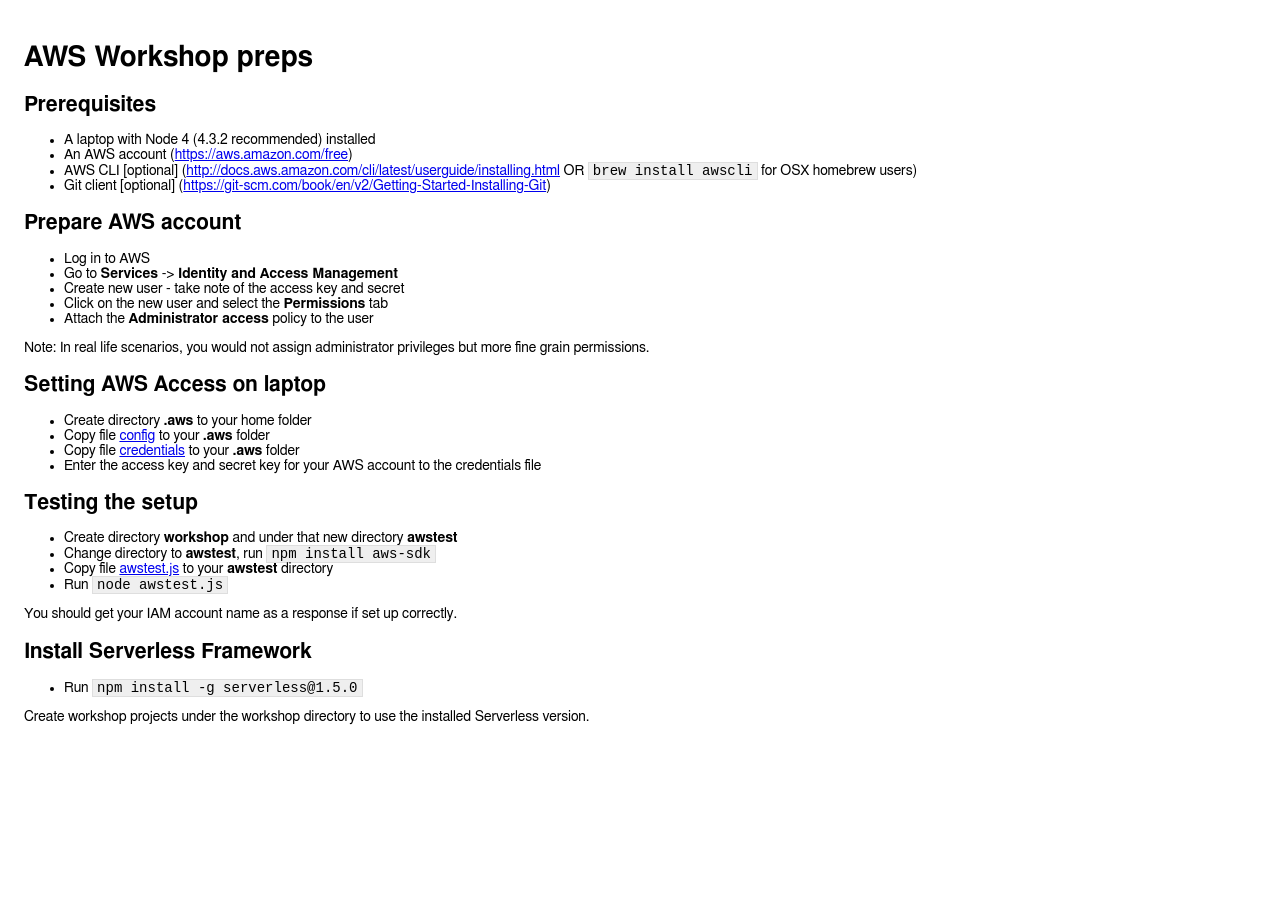
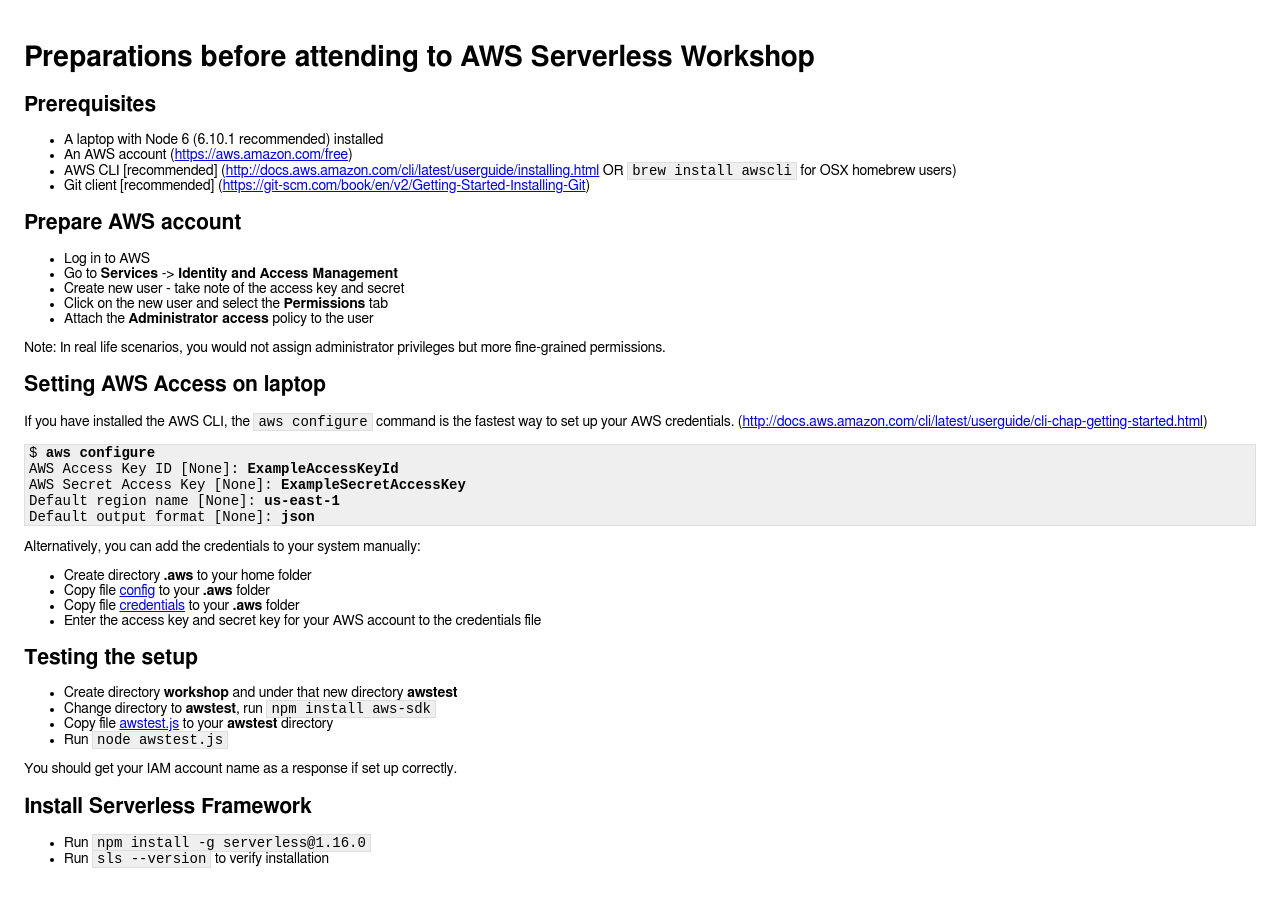
Before and after one commit to nordcloud/serverless.fi, a plain HTML site: page docs/workshop-preps/index.html in a window 1280 px wide. Before the commit the page ends 800 px from the top, so only its background shows below. Drawn offline with Linux system fonts and the light colour scheme.

Commit message:
update workshop preparations list

```diff
--- a/docs/workshop-preps/index.html
+++ b/docs/workshop-preps/index.html
@@ -2,21 +2,21 @@
 <html lang="en">
 <head>
   <meta charset="UTF-8">
-  <title>AWS Workshop preps</title>
+  <title>Workshop Preparations</title>
   <link href="style.css" type="text/css" rel="stylesheet">
 </head>
 <body>
-<h1>AWS Workshop preps</h1>
+<h1>Preparations before attending to AWS Serverless Workshop</h1>
 <h2>Prerequisites</h2>
 <ul>
-  <li>A laptop with Node 4 (4.3.2 recommended) installed</li>
+  <li>A laptop with Node 6 (6.10.1 recommended) installed</li>
   <li>An AWS account (<a href="https://aws.amazon.com/free">https://aws.amazon.com/free</a>)</li>
-  <li>AWS CLI [optional]
+  <li>AWS CLI [recommended]
     (<a href="http://docs.aws.amazon.com/cli/latest/userguide/installing.html">http://docs.aws.amazon.com/cli/latest/userguide/installing.html</a>
     OR
     <span class="code">brew install awscli</span> for OSX homebrew users)
   </li>
-  <li>Git client [optional] (<a href="https://git-scm.com/book/en/v2/Getting-Started-Installing-Git">https://git-scm.com/book/en/v2/Getting-Started-Installing-Git</a>)
+  <li>Git client [recommended] (<a href="https://git-scm.com/book/en/v2/Getting-Started-Installing-Git">https://git-scm.com/book/en/v2/Getting-Started-Installing-Git</a>)
   </li>
 </ul>
 
@@ -28,9 +28,16 @@
   <li>Click on the new user and select the <span class="navi">Permissions</span> tab</li>
   <li>Attach the <span class="navi">Administrator access</span> policy to the user</li>
 </ul>
-Note: In real life scenarios, you would not assign administrator privileges but more fine grain permissions.
+Note: In real life scenarios, you would not assign administrator privileges but more fine-grained permissions.
 
 <h2>Setting AWS Access on laptop</h2>
+<p>If you have installed the AWS CLI, the <span class="code">aws configure</span> command is the fastest way to set up your AWS credentials. (<a href="http://docs.aws.amazon.com/cli/latest/userguide/cli-chap-getting-started.html">http://docs.aws.amazon.com/cli/latest/userguide/cli-chap-getting-started.html</a>)</p>
+<p class="code">$ <b>aws configure</b><br>
+ AWS Access Key ID [None]: <b>ExampleAccessKeyId</b><br>
+ AWS Secret Access Key [None]: <b>ExampleSecretAccessKey</b><br>
+ Default region name [None]: <b>us-east-1</b><br>
+ Default output format [None]: <b>json</b></p>
+<p>Alternatively, you can add the credentials to your system manually:</p>
 <ul>
   <li>Create directory <span class="file">.aws</span> to your home folder</li>
   <li>Copy file <a href="config">config</a> to your <span class="file">.aws</span> folder</li>
@@ -49,9 +56,9 @@ You should get your IAM account name as a response if set up correctly.
 
 <h2>Install Serverless Framework</h2>
 <ul>
-  <li>Run <span class="code">npm install -g serverless@1.5.0</span></li>
+  <li>Run <span class="code">npm install -g serverless@1.16.0</span></li>
+  <li>Run <span class="code">sls --version</span> to verify installation</li>
 </ul>
 
-Create workshop projects under the workshop directory to use the installed Serverless version.
 </body>
 </html>
```
